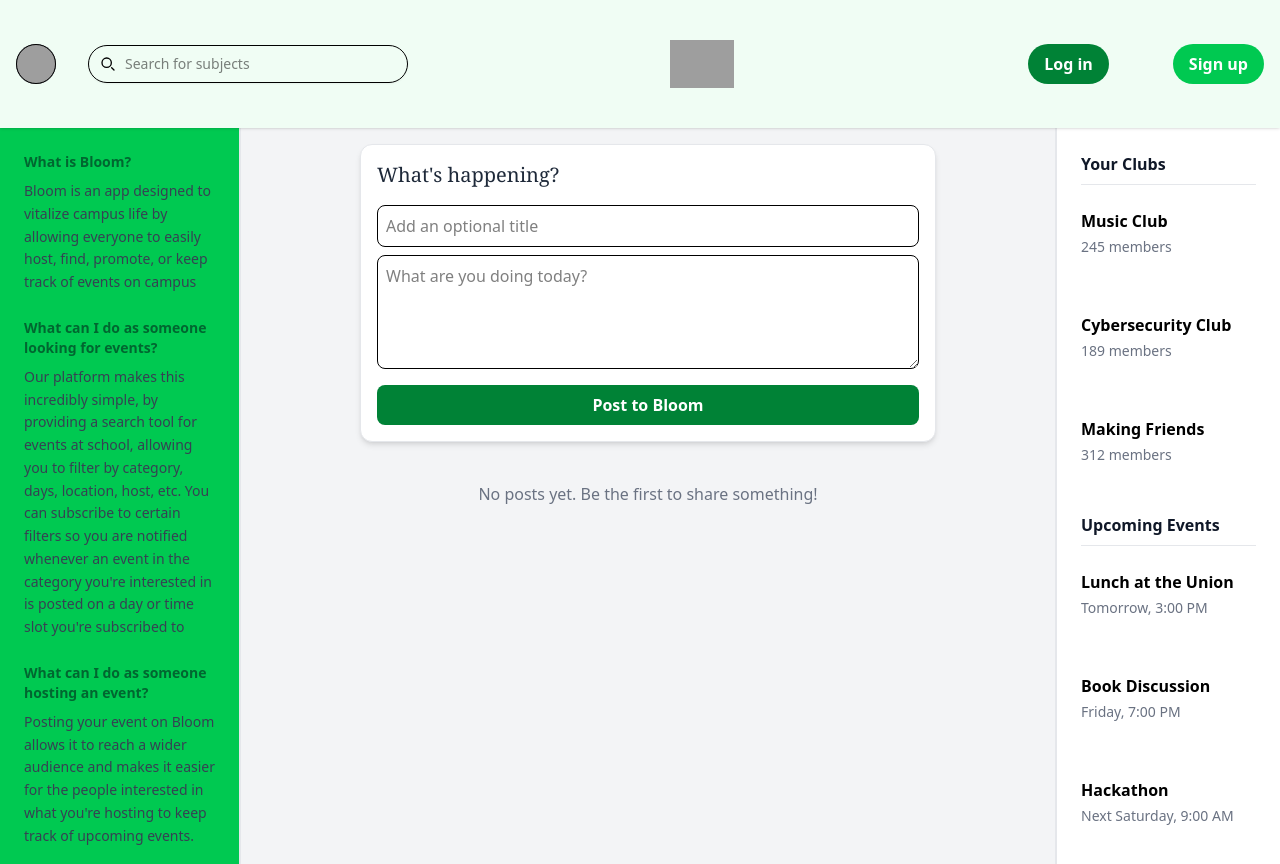
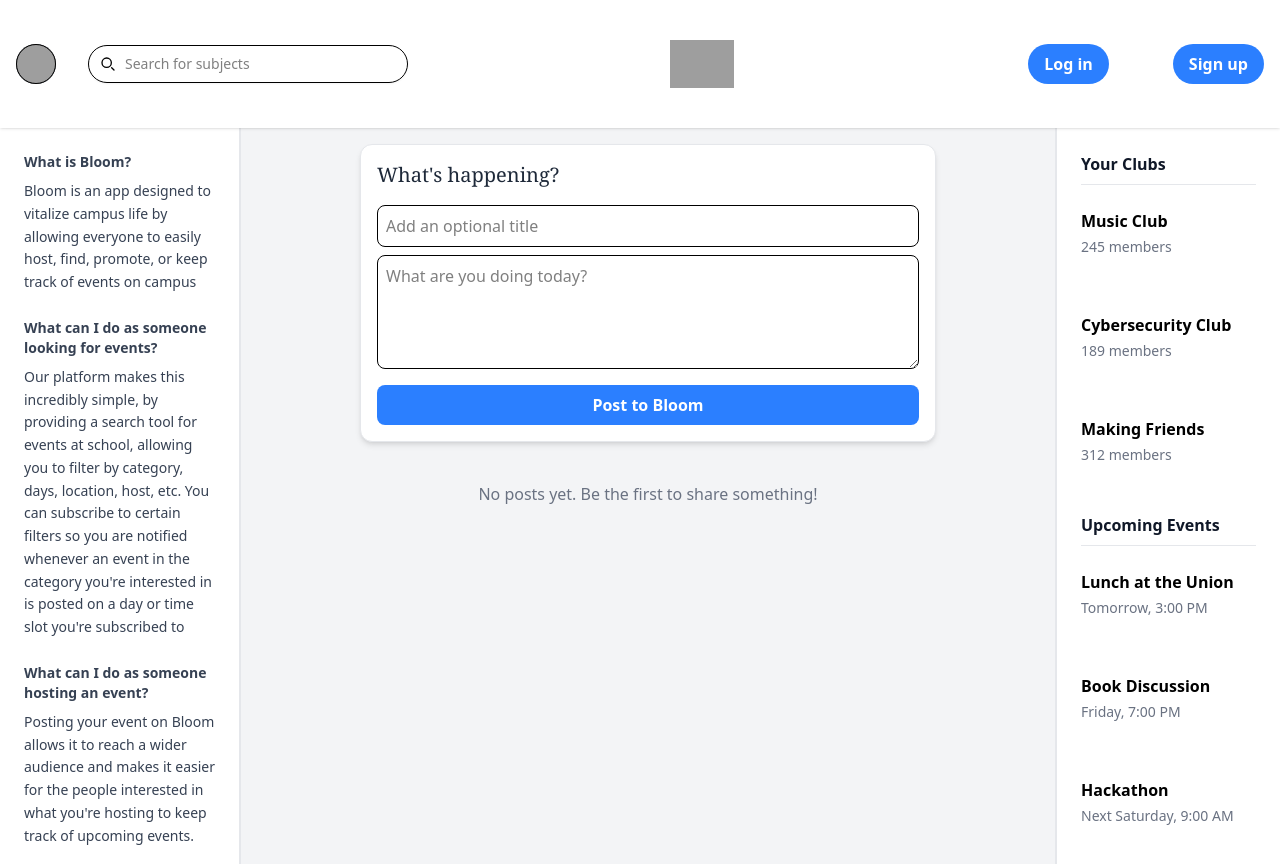
Before and after one commit to AngelAVargas04/SocialLifeApp, a Django app: page / in a window 1280 px wide. Run offline with Django 5.2, Linux system fonts and the light colour scheme; the visitor is signed in with stand-in values (Sample User, id 1); data that the repository does not hold is empty; style sheets or scripts are compiled from the project's sources; some libraries are stand-ins or nearby versions; grey boxes are pictures that could not be loaded.

Commit message:
fixed front end

```diff
--- a/Bloom/templates/home.html
+++ b/Bloom/templates/home.html
@@ -23,7 +23,7 @@
                         {{ form.title }}
                         {{ form.content }}
 
-                        <button type="submit" class="w-full bg-green-700 hover:bg-green-900 text-white font-bold py-2 px-4 rounded-lg transition duration-150 mt-4">
+                        <button type="submit" class="w-full bg-blue-500 hover:bg-blue-700 text-white font-bold py-2 px-4 rounded-lg transition duration-150 mt-4">
                             Post to Bloom
                         </button>
                     </form>
--- a/Bloom/templates/partials/left_bar.html
+++ b/Bloom/templates/partials/left_bar.html
@@ -1,7 +1,7 @@
-        <aside class="bg-green-500 flex-shrink-0 overflow-y-auto overflow-x-hidden border-r border-gray-200" style="width: 240px; max-width: 240px; min-width: 240px; border-right: 1px solid #e5e7eb;">
+        <aside class="bg-white flex-shrink-0 overflow-y-auto overflow-x-hidden border-r border-gray-200" style="width: 240px; max-width: 240px; min-width: 240px; border-right: 1px solid #e5e7eb;">
             <div class="p-6 space-y-6 text-gray-700 text-sm break-words overflow-wrap-anywhere" style="padding: 1.5rem;">
                 <div>
-                    <p class="mb-2 font-bold text-green-800">
+                    <p class="mb-2 font-bold text-black-800">
                         <strong>What is Bloom?</strong>
                     </p>
                     <p class="text-gray-700 leading-relaxed">
@@ -10,7 +10,7 @@
                 </div>
 
                 <div>
-                    <p class="mb-2 font-bold text-green-800">
+                    <p class="mb-2 font-bold text-black-800">
                         <strong>What can I do as someone looking for events?</strong>
                     </p>
                     <p class="text-gray-700 leading-relaxed">
@@ -19,7 +19,7 @@
                 </div>
 
                 <div>
-                    <p class="mb-2 font-bold text-green-800">
+                    <p class="mb-2 font-bold text-black-800">
                         <strong>What can I do as someone hosting an event?</strong>
                     </p>
                     <p class="text-gray-700 leading-relaxed">
--- a/Bloom/templates/partials/navbar.html
+++ b/Bloom/templates/partials/navbar.html
@@ -1,6 +1,6 @@
 <!-- NAVIGATION BAR -->
   {% load static %}
-  <nav class="relative bg-green-50 py-3 px-4 shadow-sm flex items-center">
+  <nav class="relative bg-white py-3 px-4 shadow-sm flex items-center">
     <a href="{% url 'profile' %}">
         <button class="relative flex rounded-full mr-4">
             <img src="https://images.unsplash.com/photo-1472099645785-5658abf4ff4e?ixlib=rb-1.2.1&ixid=eyJhcHBfaWQiOjEyMDd9&auto=format&fit=facearea&facepad=2&w=256&h=256&q=80" alt=""
@@ -30,10 +30,10 @@
     </div>
 
     <a href="{% url 'login' %}">
-    <button class="m-8 bg-green-700 hover:bg-green-700 text-white font-bold py-2 px-4 rounded-full">Log in</button>
+    <button class="m-8 bg-blue-500 hover:bg-blue-700 text-white font-bold py-2 px-4 rounded-full">Log in</button>
     </a>
     <a href="{% url 'signup' %}">
-    <button class="ms-8 bg-green-500 hover:bg-green-700 text-white font-bold py-2 px-4 rounded-full">Sign up</button>
+    <button class="ms-8 bg-blue-500 hover:bg-blue-700 text-white font-bold py-2 px-4 rounded-full">Sign up</button>
     </a>
 
 </nav>
```
Also changed, not shown: Bloom/templates/partials/post.html (+9 -3 lines).
